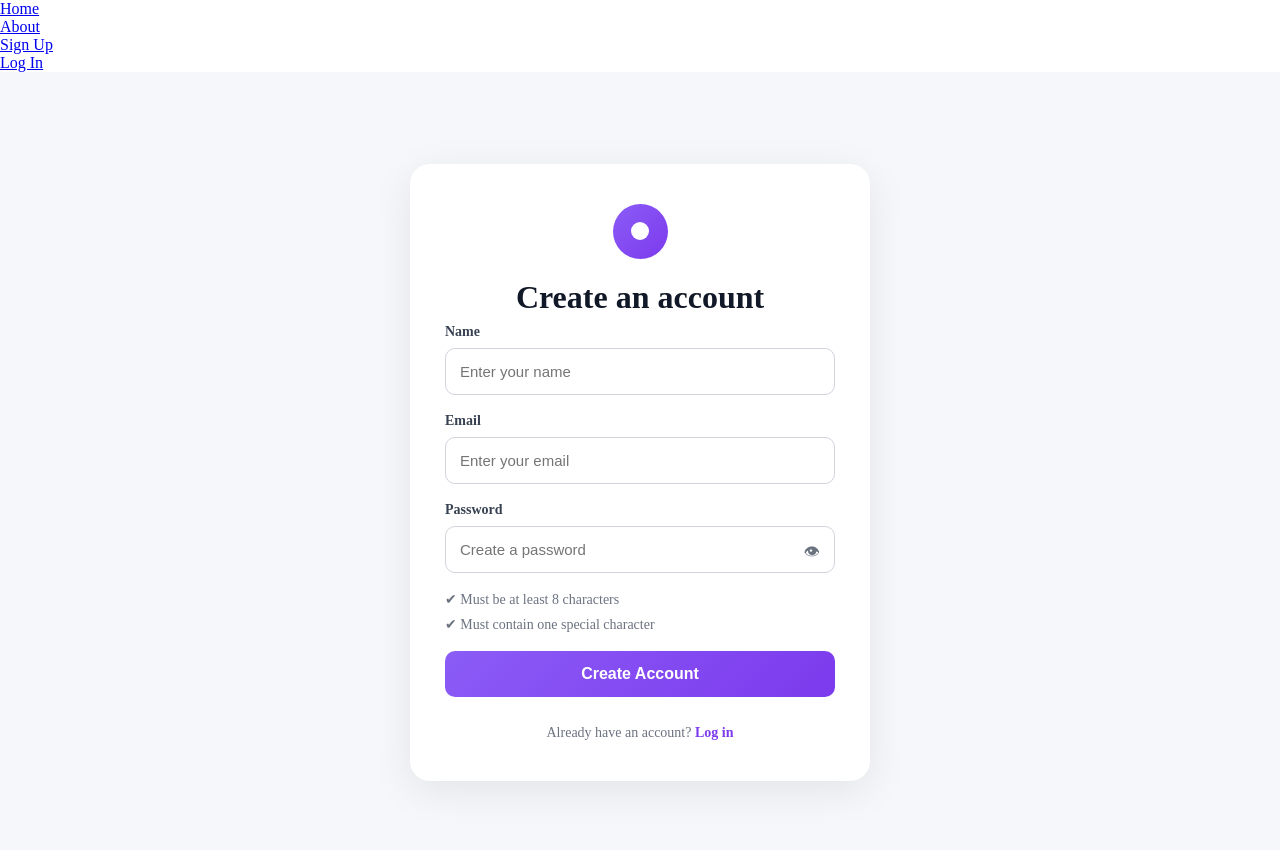
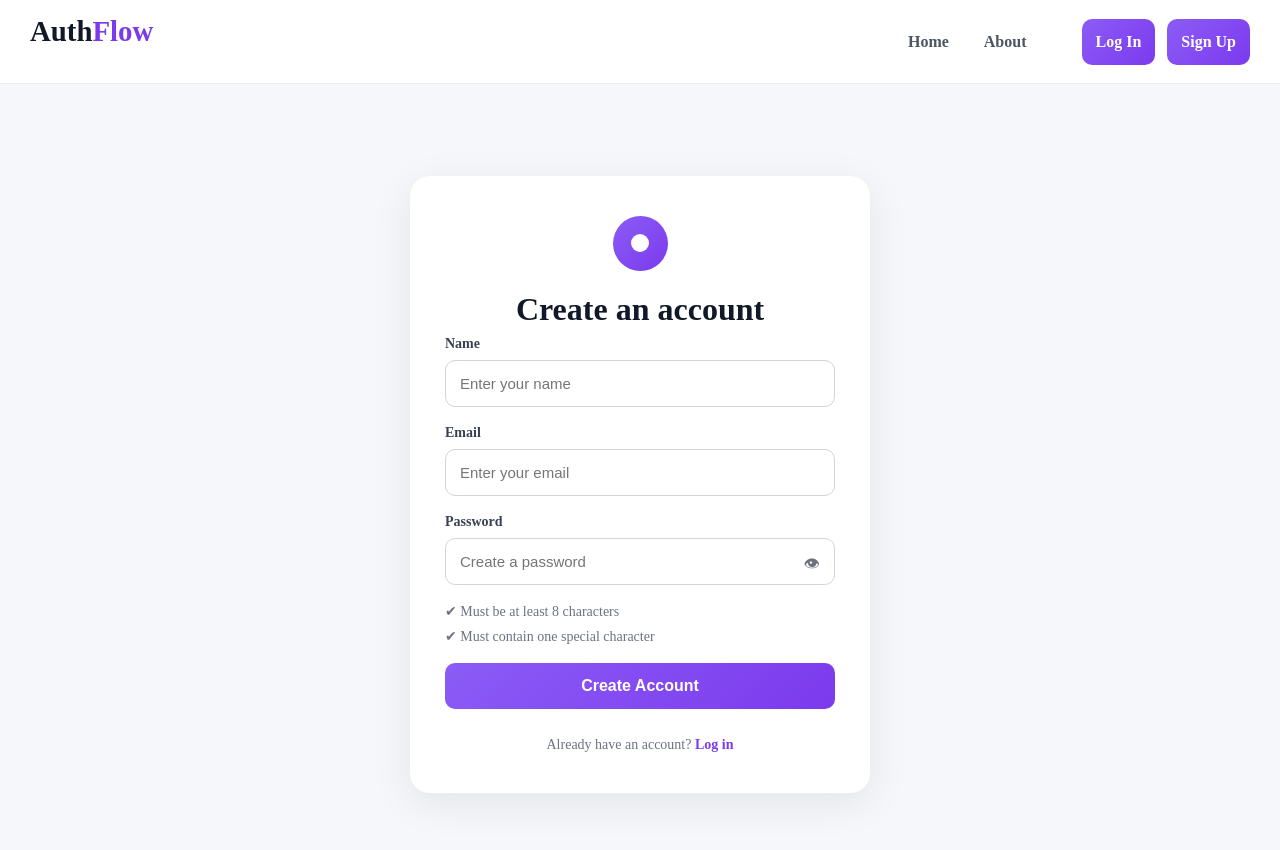
Before and after one commit to AzizullahCodes/reactProjects, a React (Vite) app in the folder react-authentication/react-authentication/: page /sign-up in a window 1280 px wide. Shown: the top 850 px of the page. Built offline with nearby package versions, Linux system fonts and the light colour scheme.

Commit message:
navbar.css

```diff
--- /dev/null
+++ b/react-authentication/react-authentication/src/components/navbar/navbar.css
@@ -0,0 +1,164 @@
+* {
+  margin: 0;
+  padding: 0;
+  box-sizing: border-box;
+}
+
+.navbar {
+  width: 100%;
+  position: sticky;
+  top: 0;
+  z-index: 1000;
+
+  background: rgba(255, 255, 255, 0.85);
+  backdrop-filter: blur(15px);
+
+  border-bottom: 1px solid #ececec;
+}
+
+.nav-container {
+  max-width: 1300px;
+  margin: auto;
+  padding: 15px 30px;
+
+  display: flex;
+  justify-content: space-between;
+  align-items: center;
+}
+
+/* Logo */
+
+.logo {
+  text-decoration: none;
+  font-size: 1.8rem;
+  font-weight: 800;
+  color: #111827;
+}
+
+.logo span {
+  color: #7c3aed;
+}
+
+/* Links */
+
+.nav-links {
+  display: flex;
+  align-items: center;
+  gap: 35px;
+  list-style: none;
+}
+
+.nav-links li a {
+  text-decoration: none;
+  color: #4b5563;
+  font-weight: 600;
+  transition: 0.3s;
+}
+
+.nav-links li a:hover {
+  color: #7c3aed;
+}
+
+/* Buttons */
+
+.nav-buttons {
+  display: flex;
+  gap: 12px;
+  margin-left: 20px;
+}
+
+.login-btn {
+  text-decoration: none;
+  padding: 10px 20px;
+  border-radius: 10px;
+
+  border: 1px solid #d1d5db;
+  color: #374151;
+  font-weight: 600;
+
+  transition: 0.3s;
+}
+
+.login-btn:hover {
+  background: #f3f4f6;
+}
+
+.signup-btn {
+  text-decoration: none;
+  padding: 10px 22px;
+  border-radius: 10px;
+
+  background: linear-gradient(
+    135deg,
+    #8b5cf6,
+    #7c3aed
+  );
+
+  color: white;
+  font-weight: 600;
+
+  transition: 0.3s;
+}
+
+.signup-btn:hover {
+  transform: translateY(-2px);
+}
+
+/* Hamburger */
+
+.hamburger {
+  display: none;
+  cursor: pointer;
+}
+
+.hamburger span {
+  display: block;
+  width: 28px;
+  height: 3px;
+  margin: 5px;
+  background: #111827;
+  border-radius: 10px;
+  transition: 0.3s;
+}
+
+/* Mobile */
+
+@media (max-width: 900px) {
+
+  .hamburger {
+    display: block;
+  }
+
+  .nav-links {
+    position: absolute;
+    top: 80px;
+    left: -100%;
+
+    width: 100%;
+    background: white;
+
+    flex-direction: column;
+    gap: 25px;
+
+    padding: 30px 0;
+
+    transition: 0.4s;
+    box-shadow: 0 10px 30px rgba(0,0,0,0.08);
+  }
+
+  .nav-links.show {
+    left: 0;
+  }
+
+  .nav-buttons {
+    flex-direction: column;
+    margin-left: 0;
+    width: 90%;
+  }
+
+  .login-btn,
+  .signup-btn {
+    width: 100%;
+    text-align: center;
+  }
+}
--- a/react-authentication/react-authentication/src/components/navbar/navbar.jsx
+++ b/react-authentication/react-authentication/src/components/navbar/navbar.jsx
@@ -1,27 +1,85 @@
-//navbar.jsx
-import React from "react";
+// //navbar.jsx
+// import React from "react";
+// import { Link } from "react-router-dom";
+// const Navbar = ()=>{
+//     return(
+//         <>
+//       <ul>
+//         <li>
+//             <Link to='/'> Home</Link>
+//            </li>
+
+//            <li>
+//             <Link to='/about'> About</Link>
+//            </li>
+
+//            <li>
+//             <Link to='/sign-up'> Sign Up</Link>
+//            </li>
+
+//            <li>
+//             <Link to='/login'> Log In</Link>
+//            </li>
+//       </ul>
+//         </>
+//     )
+// }
+// export default Navbar;
+
+
+import React, { useState } from "react";
 import { Link } from "react-router-dom";
-const Navbar = ()=>{
-    return(
-        <>
-      <ul>
-        <li>
-            <Link to='/'> Home</Link>
-           </li>
+import "./navbar.css";
 
-           <li>
-            <Link to='/about'> About</Link>
-           </li>
+const Navbar = () => {
+  const [menuOpen, setMenuOpen] = useState(false);
 
-           <li>
-            <Link to='/sign-up'> Sign Up</Link>
-           </li>
+  return (
+    <nav className="navbar">
 
-           <li>
-            <Link to='/login'> Log In</Link>
-           </li>
-      </ul>
-        </>
-    )
-}
+      <div className="nav-container">
+
+        {/* Logo */}
+        <Link to="/" className="logo">
+          Auth<span>Flow</span>
+        </Link>
+
+        {/* Hamburger */}
+        <div
+          className={`hamburger ${menuOpen ? "active" : ""}`}
+          onClick={() => setMenuOpen(!menuOpen)}
+        >
+          <span></span>
+          <span></span>
+          <span></span>
+        </div>
+
+        {/* Nav Links */}
+        <ul className={`nav-links ${menuOpen ? "show" : ""}`}>
+          <li>
+            <Link to="/">Home</Link>
+          </li>
+
+          <li>
+            <Link to="/about">About</Link>
+          </li>
+
+
+
+          <div className="nav-buttons">
+            <Link to="/login" className="login-btn">
+              Log In
+            </Link>
+
+            <Link to="/sign-up" className="signup-btn">
+              Sign Up
+            </Link>
+          </div>
+        </ul>
+
+      </div>
+    </nav>
+  );
+};
+
 export default Navbar;
```
